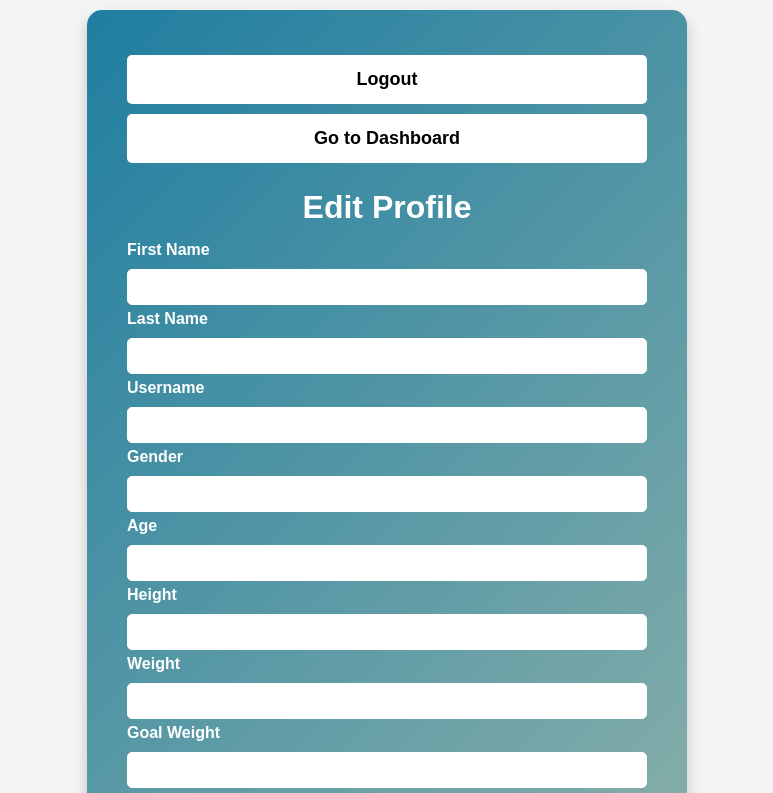
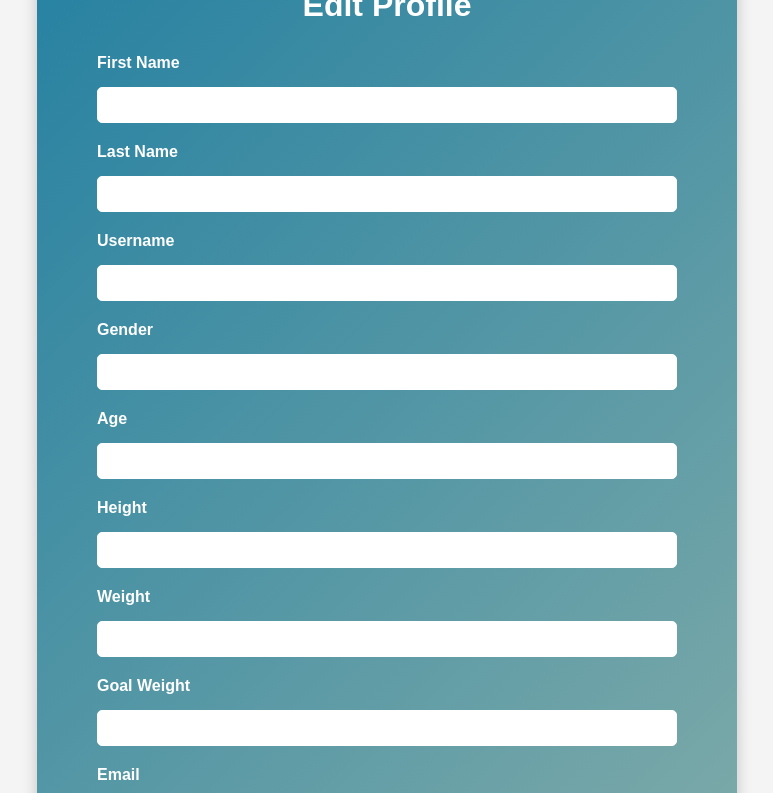
Before and after one commit to ZackAlaoui/COP4331_LargeProject, a React (Vite) app in the folder frontend/: page /editprofile in a window 1280 px wide. Shown: the top 793 px of the page, without its empty margins (253-1026 px from the left). Built offline with nearby package versions, Linux system fonts and the light colour scheme.

Commit message:
simran - frontend changes

```diff
--- a/frontend/src/components/EditProfile.css
+++ b/frontend/src/components/EditProfile.css
@@ -6,30 +6,56 @@ body {
   flex-direction: column;
   justify-content: center;
   align-items: center;
-  height: 100vh;
+  min-height: 100vh; /* Ensure body spans full viewport height */
+  box-sizing: border-box;
+  padding: 20px 0; /* Add padding to prevent cutoff */
 }
 
 .containerEditProfile {
-  width: 600px;
-  padding: 40px;
+  width: 700px; /* Adjusted width for a larger box */
+  padding: 60px; /* Increased padding for height */
   border-radius: 15px;
-  background-image: linear-gradient(135deg, #1F7EA1, #84ada9);
+  background-image: linear-gradient(135deg, #1f7ea1, #84ada9);
   color: #fff;
   box-shadow: 0 8px 15px rgba(0, 0, 0, 0.2);
   margin-top: 20px;
   display: flex;
   flex-direction: column;
   box-sizing: border-box;
-  gap: 5px;
-  box-sizing: border-box;
-  max-height: 100vh; /* Ensure it fits within the viewport height */
+  gap: 10px; /* Increased spacing between elements */
+  max-height: none; /* Removed height restriction */
 }
+
+/* Header buttons container */
+.headerButtons {
+  display: flex; /* Align buttons in a row */
+  justify-content: space-between; /* Distribute buttons evenly */
+  margin-bottom: 20px; /* Add spacing below buttons */
+}
+
+/* Buttons */
+.editProfileButton {
+  padding: 12px 20px;
+  font-size: 16px;
+  font-weight: bold;
+  color: #000;
+  background-color: white;
+  border: none;
+  border-radius: 5px;
+  cursor: pointer;
+  transition: all 0.3s;
+}
+
+.editProfileButton:hover {
+  background-color: #c7c7c7;
+}
+
 /* Header */
 .editProfile {
   font-size: 32px;
   font-weight: bold;
   text-align: center;
-margin-bottom: 10px;
+  margin-bottom: 20px;
   color: #fff;
 }
 
@@ -50,7 +76,7 @@ display: block;
   border: 1px solid white;
   border-radius: 5px;
   box-sizing: border-box;
-  margin-bottom: 0px;
+  margin-bottom: 10px;
   background-color: #fff;
   color: #333;
 }
@@ -61,23 +87,9 @@ outline: none;
   box-shadow: 0 0 5px rgba(36, 134, 165, 0.5);
 }
 
-/* Update User Information Button */
-.editProfileButton {
-width: 100%;
-padding: 14px;
-font-size: 18px;
-font-weight: bold;
-color: #000;
-background-color: white;
-border: none;
-border-radius: 5px;
-cursor: pointer;
-transition: all 0.3s;
-margin-top: 5px;
-}
-
-  .editProfileButton:hover {
-      background-color: #c7c7c7;
+/* Update button */
+.updateButton {
+  margin-top: 30px; /* Push Update button lower */
 }
 
 /* Updated Message */
--- a/frontend/src/components/EditProfile.tsx
+++ b/frontend/src/components/EditProfile.tsx
@@ -1,19 +1,17 @@
 import React, { useEffect, useState } from "react";
-import App from "../App.tsx";
 import "./EditProfile.css";
-import { json } from "react-router-dom";
 
 function EditProfile() {
-  const [firstName, setFirstName] = React.useState("");
-  const [lastName, setLastName] = React.useState("");
-  const [userName, setUserName] = React.useState("");
-  const [goalweight, setGoalWeight] = React.useState("");
-  const [gender, setGender] = React.useState("");
-  const [age, setAge] = React.useState("");
-  const [height, setHeight] = React.useState("");
-  const [weight, setWeight] = React.useState("");
-  const [email, setEmail] = React.useState("");
-  const [message, setMessage] = React.useState("");
+  const [firstName, setFirstName] = useState("");
+  const [lastName, setLastName] = useState("");
+  const [userName, setUserName] = useState("");
+  const [goalweight, setGoalWeight] = useState("");
+  const [gender, setGender] = useState("");
+  const [age, setAge] = useState("");
+  const [height, setHeight] = useState("");
+  const [weight, setWeight] = useState("");
+  const [email, setEmail] = useState("");
+  const [message, setMessage] = useState("");
 
   function redirectToLogin() {
     window.location.href = "/";
@@ -53,7 +51,6 @@ function EditProfile() {
 
       console.log(obj);
 
-      //Converting our object to a string before sending to our API
       var js = JSON.stringify(obj);
 
       const response = await fetch(
@@ -110,7 +107,6 @@ function EditProfile() {
           id: parsedData.id,
         };
 
-        //Converting our object to a string before sending to our API
         var js = JSON.stringify(obj);
 
         const response = await fetch(
@@ -155,10 +151,11 @@ function EditProfile() {
     }
 
     loadUserInfo();
-  }, []); //This useEffect will run once when the component mounts
+  }, []);
 
   return (
     <div className="containerEditProfile">
+      <div className="headerButtons">
         <button
           className="editProfileButton"
           id="logout"
@@ -173,6 +170,7 @@ function EditProfile() {
         >
           Go to Dashboard
         </button>
+      </div>
       <h1 className="editProfile">Edit Profile</h1>
       <label className="editProfileLabel" htmlFor="FirstName">
         First Name
@@ -264,7 +262,10 @@ function EditProfile() {
         value={email}
         onChange={(e) => setEmail(e.target.value)}
       />
-      <button className="editProfileButton" onClick={updateUserInfo}>
+      <button
+        className="editProfileButton updateButton"
+        onClick={updateUserInfo}
+      >
         Update
       </button>
       {message && <div className="UpdateInfoSuccess">{message}</div>}
```
Lines whose indentation alone changed are shown as unchanged.
